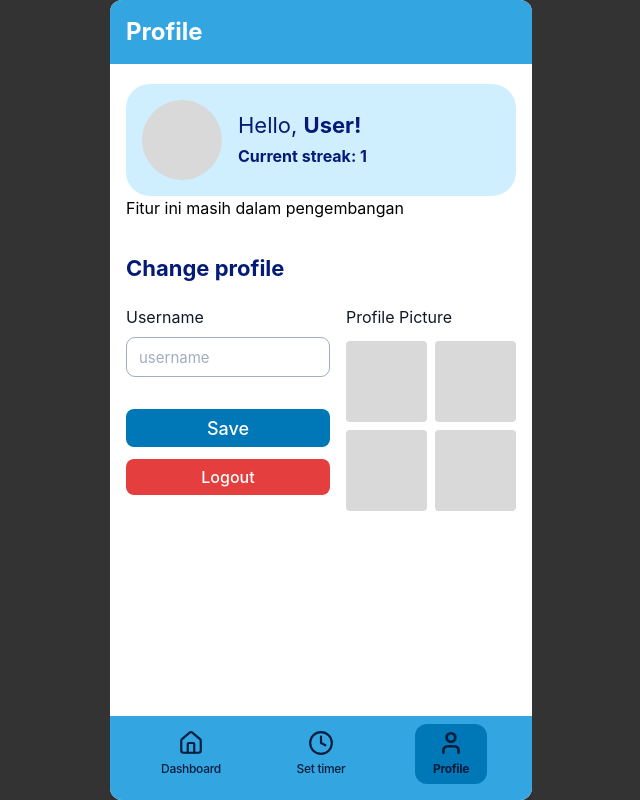
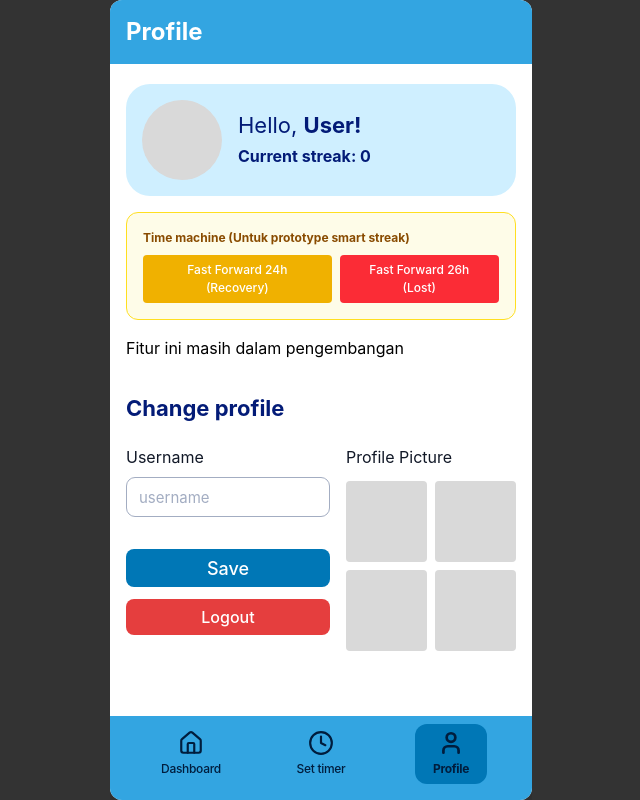
Before and after one commit to ayashar/autofocus, a Next.js app: page /profile in a window 1280 px wide. Shown: the whole page, without its empty margins (319-959 px from the left). Built offline with nearby package versions, Linux system fonts and the light colour scheme.

Commit message:
feat(time machine): add +24h for portotype to trigger recovery mode and grace period

```diff
--- a/app/dashboard/SessionListClient.tsx
+++ b/app/dashboard/SessionListClient.tsx
@@ -2,6 +2,21 @@
 
 import { useEffect, useState } from "react";
 import { useSearchParams } from "next/navigation";
+
+function formatTime(totalSeconds: number) {
+  const safeSeconds = Math.max(0, totalSeconds);
+  const hours = Math.floor(safeSeconds / 3600);
+  const mins = Math.floor((safeSeconds % 3600) / 60)
+    .toString()
+    .padStart(2, '0');
+  const secs = Math.floor(safeSeconds % 60)
+    .toString()
+    .padStart(2, '0');
+  if (hours > 0) {
+    return `${hours}:${mins}:${secs}`;
+  }
+  return `${mins}:${secs}`;
+}
 
 type Session = {
   id: string;
@@ -16,8 +31,18 @@ export default function SessionListClient() {
   const userId = search?.get("userId");
   const [loading, setLoading] = useState(false);
   const [sessions, setSessions] = useState<Session[]>([]);
+  const [localSessions, setLocalSessions] = useState<Session[]>([]);
   const [streak, setStreak] = useState<number | null>(null);
   const [error, setError] = useState<string | null>(null);
+
+  useEffect(() => {
+    try {
+      const stored = localStorage.getItem("autofocus_past_sessions");
+      if (stored) {
+        setLocalSessions(JSON.parse(stored));
+      }
+    } catch (e) {}
+  }, []);
 
   useEffect(() => {
     async function load() {
@@ -51,7 +76,7 @@ export default function SessionListClient() {
     { id: "s4", createdAt: new Date().toISOString(), targetDuration: 1500, actualDuration: 1500, _count: { distractions: 0 } },
   ];
 
-  const dataToRender = userId ? sessions : sample;
+  const dataToRender = [...localSessions, ...(userId ? sessions : sample)];
 
   return (
     <div>
@@ -80,7 +105,7 @@ export default function SessionListClient() {
 
                 <div className="flex-1 border-l border-white/30 pl-4">
                   <div className="text-[13px] text-white/90">Time focused:</div>
-                  <div className="mt-1 text-[16px] font-bold">{minutes} minutes</div>
+                  <div className="mt-1 text-[16px] font-bold">{formatTime((s.actualDuration ?? s.targetDuration) || 0)}</div>
                   <div className="mt-2 text-[13px] text-white/90">Almost give up:</div>
                   <div className="text-[14px] font-semibold">{giveUp} time(s)</div>
                 </div>
--- a/app/profile/page.tsx
+++ b/app/profile/page.tsx
@@ -1,14 +1,21 @@
 "use client";
 
 import { MobileLayout } from "@/components/layout/MobileLayout";
-import { useState } from "react";
+import { useState, useEffect } from "react";
 import { signOut } from "next-auth/react";
+import { useStreak } from "@/hooks/useStreak";
+import { RecoveryModal } from "@/components/ui/RecoveryModal";
+import Link from "next/link";
 
 const avatars = [1, 2, 3, 4];
 
 export default function ProfilePage() {
+  const { currentStreak, status, debugForwardTime } = useStreak();
+  const [showModal, setShowModal] = useState(false);
+
   return (
     <MobileLayout title="Profile">
+      {showModal && <RecoveryModal onClose={() => setShowModal(false)} />}
       <div className="mx-auto w-full max-w-[390px] pb-6 pt-5">
         <section className="rounded-[24px] bg-[#CFEFFF] px-4 py-4">
           <div className="flex items-center gap-4">
@@ -17,12 +24,38 @@ export default function ProfilePage() {
               <p className="text-[22px] leading-tight text-[#031B77]">
                 Hello, <span className="font-bold">User!</span>
               </p>
-              <p className="mt-1 text-[16px] font-bold text-[#031B77]">Current streak: 1</p>
+              <p className="mt-1 flex flex-wrap items-center gap-2 text-[16px] font-bold text-[#031B77]">
+                <span>Current streak: {currentStreak}</span>
+              </p>
+              {status === 'recovery' && (
+                <div className="mt-1.5 inline-flex items-center rounded border border-[#E53E3E] bg-[#FFE5E5] px-2 py-0.5 text-[12px] font-medium text-[#E53E3E]">
+                  Streak lost! <button onClick={() => setShowModal(true)} className="ml-1 font-bold underline">Recover</button>
+                </div>
+              )}
             </div>
           </div>
         </section>
 
-        <p>Fitur ini masih dalam pengembangan</p>
+        {/* Debug Buttons for Prototype */}
+        <div className="mt-4 rounded-xl border border-yellow-300 bg-yellow-50 p-4">
+          <p className="mb-2 text-[12px] font-bold text-yellow-800">Time machine (Untuk prototype smart streak)</p>
+          <div className="flex gap-2">
+            <button
+              onClick={() => debugForwardTime(24.1)}
+              className="rounded bg-yellow-500 px-3 py-1.5 text-[12px] font-medium text-white transition-colors hover:bg-yellow-600"
+            >
+              Fast Forward 24h (Recovery)
+            </button>
+            <button
+              onClick={() => debugForwardTime(26.1)}
+              className="rounded bg-red-500 px-3 py-1.5 text-[12px] font-medium text-white transition-colors hover:bg-red-600"
+            >
+              Fast Forward 26h (Lost)
+            </button>
+          </div>
+        </div>
+
+        <p className="mt-4">Fitur ini masih dalam pengembangan</p>
         <h2 className="mt-8 text-[22px] font-bold text-[#031B77]">Change profile</h2>
 
         <div className="mt-5 grid grid-cols-[1.2fr_1fr] gap-4">
--- /dev/null
+++ b/components/ui/RecoveryModal.tsx
@@ -0,0 +1,49 @@
+import React from 'react';
+import { useRouter } from 'next/navigation';
+import { useStreak } from '@/hooks/useStreak';
+
+interface RecoveryModalProps {
+  onClose: () => void;
+}
+
+export function RecoveryModal({ onClose }: RecoveryModalProps) {
+  const router = useRouter();
+  const { resetToLost } = useStreak();
+
+  const handleRecover = () => {
+    onClose();
+    router.push('/timer'); // redirect to timer/focus to start a session
+  };
+
+  const handleLetLost = () => {
+    resetToLost();
+    onClose();
+  };
+
+  return (
+    <div className="fixed inset-0 z-50 flex items-center justify-center bg-black/40 px-4">
+      <div className="w-full max-w-[340px] rounded-[20px] bg-[#39A9E1] p-6 text-center shadow-lg">
+        <h2 className="text-[28px] font-bold text-white">Streak Lost!</h2>
+        <p className="mt-2 text-[15px] text-white/90">
+          Do an extra session to recover your streak!
+        </p>
+
+        <div className="mt-8 flex flex-col gap-3">
+          <button
+            onClick={handleRecover}
+            className="h-[44px] w-full rounded-[10px] bg-[#0077B6] text-[16px] font-medium text-white transition-colors hover:bg-[#056da6]"
+          >
+            Start Recovery Session
+          </button>
+
+          <button
+            onClick={handleLetLost}
+            className="h-[44px] w-full rounded-[10px] bg-[#FFA9A9] text-[16px] font-medium text-[#900000] transition-colors hover:bg-[#ff9595]"
+          >
+            Let Streak Lost
+          </button>
+        </div>
+      </div>
+    </div>
+  );
+}
--- /dev/null
+++ b/hooks/useStreak.ts
@@ -0,0 +1,130 @@
+import { useState, useEffect, useCallback } from 'react';
+
+type StreakStatus = 'active' | 'recovery' | 'lost';
+
+interface StreakData {
+  lastSessionTimestamp: number | null;
+  currentStreak: number;
+}
+
+const STORAGE_KEY = 'autofocus_streak_data';
+
+// 24 hours
+const STREAK_TIMEOUT_MS = 24 * 60 * 60 * 1000;
+// 2 hours grace period
+const GRACE_PERIOD_MS = 2 * 60 * 60 * 1000;
+
+export function useStreak() {
+  const [streakData, setStreakData] = useState<StreakData>({
+    lastSessionTimestamp: null,
+    currentStreak: 0,
+  });
+  const [status, setStatus] = useState<StreakStatus>('active');
+
+  // Load from localStorage on mount
+  useEffect(() => {
+    const stored = localStorage.getItem(STORAGE_KEY);
+    if (stored) {
+      try {
+        const parsed = JSON.parse(stored) as StreakData;
+        setStreakData(parsed);
+      } catch (e) {
+        console.error('Failed to parse streak data', e);
+      }
+    }
+  }, []);
+
+  // Update status based on current time and lastSessionTimestamp
+  const updateStatus = useCallback(() => {
+    if (!streakData.lastSessionTimestamp) {
+      setStatus('active');
+      return;
+    }
+
+    const now = Date.now();
+    const timeSinceLastSession = now - streakData.lastSessionTimestamp;
+
+    if (timeSinceLastSession > STREAK_TIMEOUT_MS + GRACE_PERIOD_MS) {
+      // Grace period expired, streak is lost permanently
+      if (streakData.currentStreak > 0) {
+        const newData = { ...streakData, currentStreak: 0 };
+        setStreakData(newData);
+        localStorage.setItem(STORAGE_KEY, JSON.stringify(newData));
+      }
+      setStatus('lost');
+    } else if (timeSinceLastSession > STREAK_TIMEOUT_MS) {
+      // Within grace period -> recovery mode
+      setStatus('recovery');
+    } else {
+      // Within 24 hours
+      setStatus('active');
+    }
+  }, [streakData]);
+
+  // Check status periodically or when streak data changes
+  useEffect(() => {
+    updateStatus();
+    // Check every minute just in case the app stays open
+    const interval = setInterval(updateStatus, 60000);
+    return () => clearInterval(interval);
+  }, [updateStatus]);
+
+  const addSession = useCallback(() => {
+    const now = Date.now();
+    let newStreak = streakData.currentStreak;
+
+    if (status === 'lost') {
+      newStreak = 1; // Restart streak
+    } else if (status === 'recovery') {
+      newStreak += 1; // Recovered, add session
+    } else if (status === 'active') {
+      // If no session before, start at 1. Otherwise increment.
+      // Wait, if it's multiple sessions in one day, does it increment?
+      // Usually streaks increment once per day. But for prototype, let's just increment.
+      newStreak += 1;
+    }
+
+    const newData: StreakData = {
+      lastSessionTimestamp: now,
+      currentStreak: newStreak,
+    };
+
+    setStreakData(newData);
+    localStorage.setItem(STORAGE_KEY, JSON.stringify(newData));
+    setStatus('active');
+  }, [streakData.currentStreak, status]);
+
+  const resetToLost = useCallback(() => {
+    const newData: StreakData = {
+      ...streakData,
+      currentStreak: 0,
+    };
+    setStreakData(newData);
+    localStorage.setItem(STORAGE_KEY, JSON.stringify(newData));
+    setStatus('lost');
+  }, [streakData]);
+
+  // DEBUG/PROTOTYPE FUNCTIONS
+  const debugForwardTime = useCallback((hours: number) => {
+    if (!streakData.lastSessionTimestamp) {
+       // If no session exists, set one up 'hours' ago
+       const pastTime = Date.now() - (hours * 60 * 60 * 1000);
+       const newData: StreakData = { lastSessionTimestamp: pastTime, currentStreak: 1 };
+       setStreakData(newData);
+       localStorage.setItem(STORAGE_KEY, JSON.stringify(newData));
+    } else {
+       const newTimestamp = streakData.lastSessionTimestamp - (hours * 60 * 60 * 1000);
+       const newData: StreakData = { ...streakData, lastSessionTimestamp: newTimestamp };
+       setStreakData(newData);
+       localStorage.setItem(STORAGE_KEY, JSON.stringify(newData));
+    }
+  }, [streakData]);
+
+  return {
+    ...streakData,
+    status,
+    addSession,
+    resetToLost,
+    debugForwardTime,
+  };
+}
```
Also changed, not shown: components/FocusSession.tsx (+25 -3 lines).
